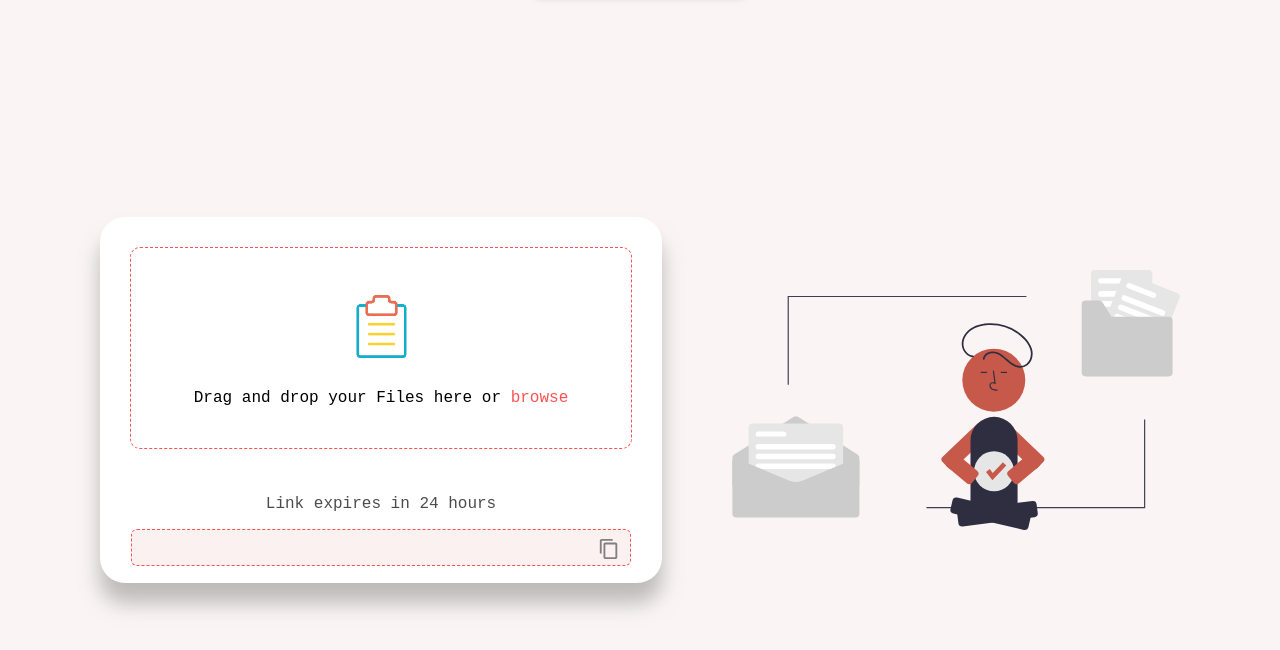
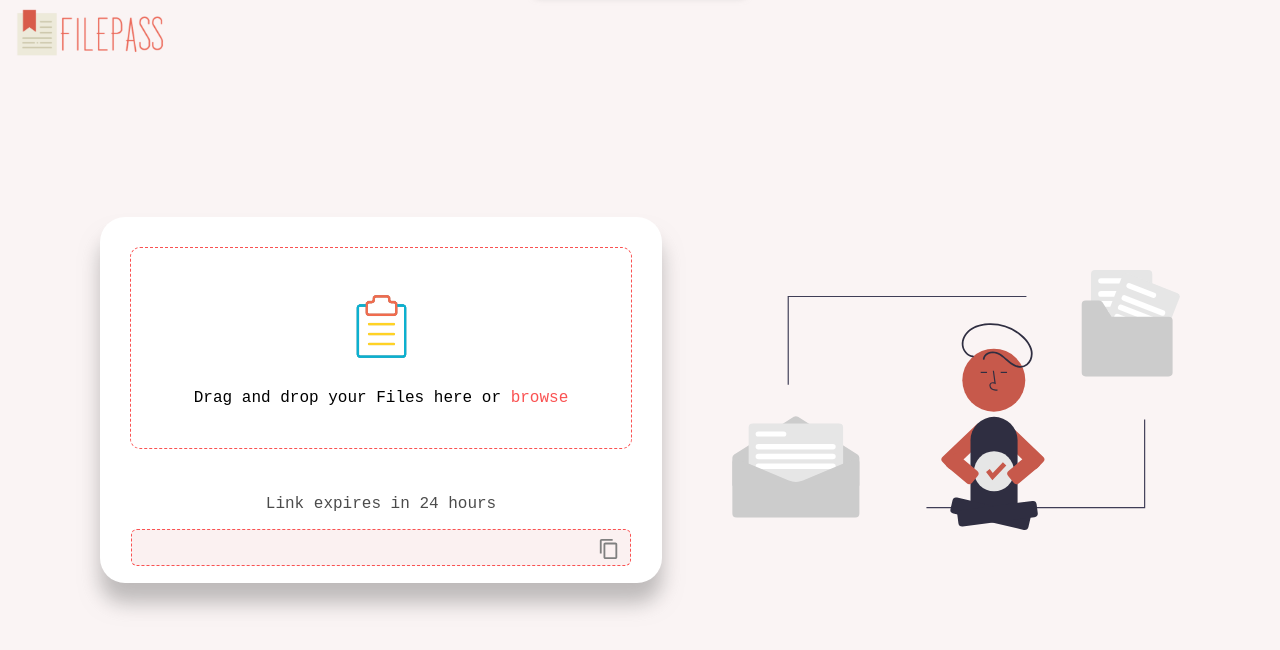
Before and after one commit to sweety-sg/file-transfer, a website: page frontend/img.html in a window 1280 px wide. Drawn offline with Linux system fonts and the light colour scheme.

Commit message:
Add files via upload

```diff
--- a/frontend/img.css
+++ b/frontend/img.css
@@ -18,6 +18,19 @@ body{
     display: flex;
     align-items: center;
     justify-content: center;
+}
+
+.logo{
+    position: absolute;
+    top: 1px;
+    left: 8px;
+    height: 60px;
+    width: 160px;
+    align-items: stretch;
+}
+hr.tophr{
+    border-top: 1px solid;
+    color: var(--border-color2);
 }
 body,
 .upload-container,.drop-Zone {
--- a/frontend/img.html
+++ b/frontend/img.html
@@ -7,6 +7,10 @@
     <link rel="stylesheet" href="./img.css">
 </head>
 <body>
+    <div class="logo-cont">
+        <img src="Screenshot 2021-03-23 at 9.02.35 PM.png" class="logo">
+    </div>
+
     <div class="copyalert">
         Copied to clipboard
     </div>
```
Also changed, not shown: frontend/Screenshot 2021-03-23 at 9.02.35 PM.png (added).
